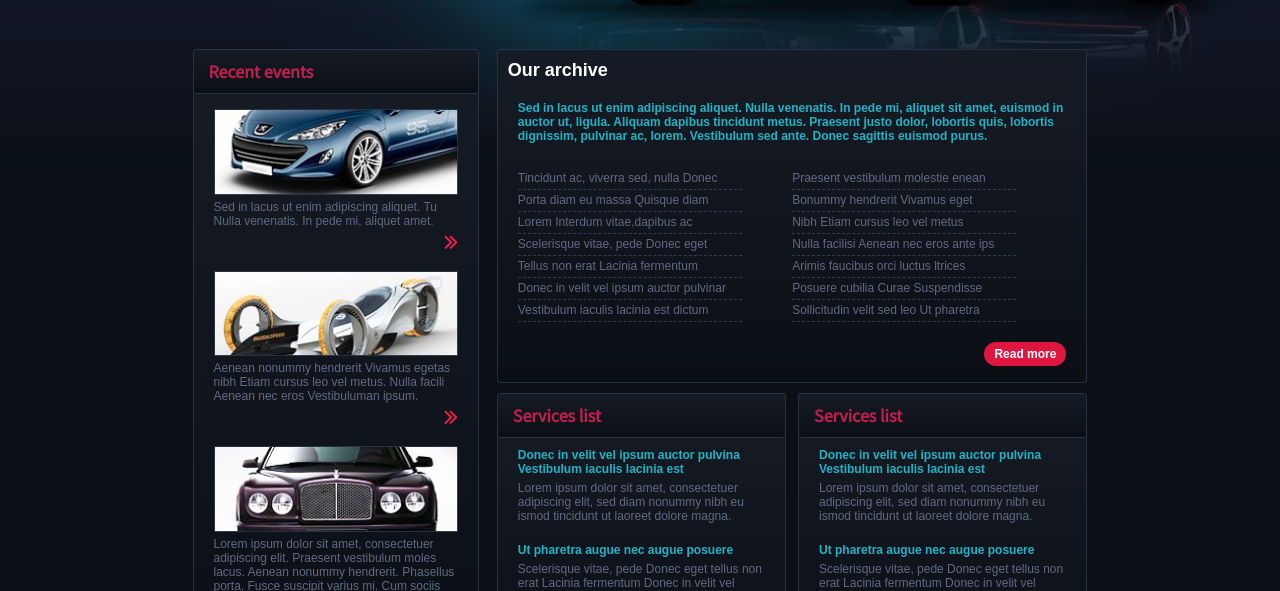
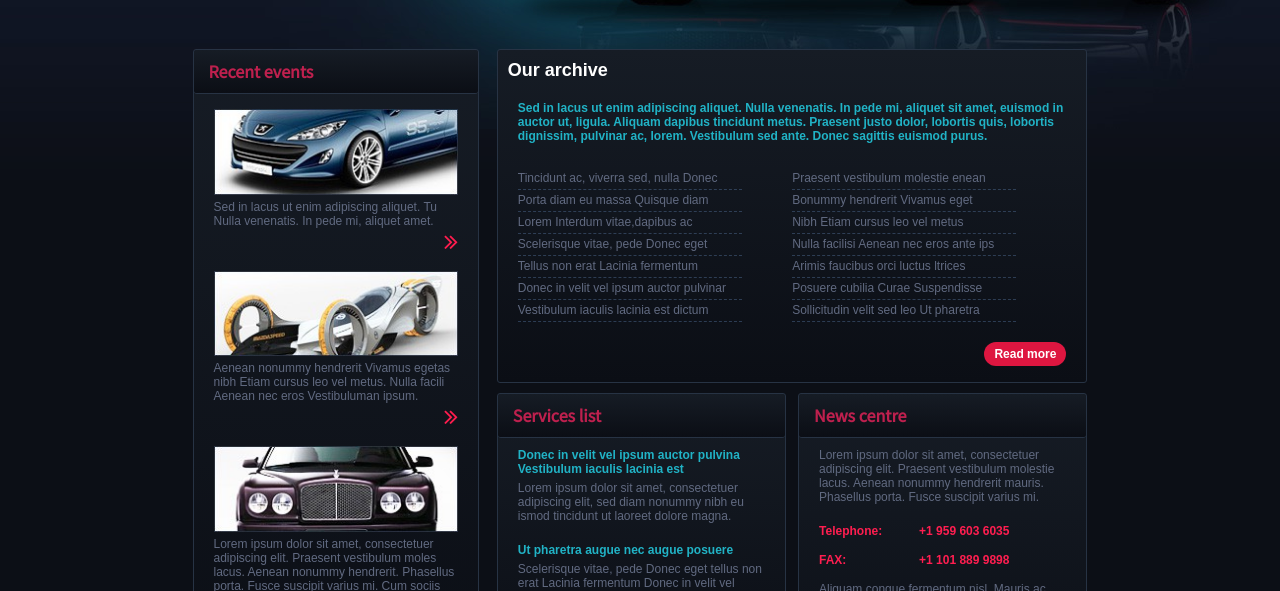
Before and after one commit to Fateswhisper/fateswhisper.github.io, a plain HTML site: page projects/9/content/events.html in a window 1280 px wide. Shown: the part 361-952 px from the top of the page. Drawn offline with Linux system fonts and the light colour scheme; a web font is replaced by a local one.

Commit message:
misc fixed

```diff
--- a/projects/9/content/events.html
+++ b/projects/9/content/events.html
@@ -100,12 +100,12 @@
                 </div>
             </div>
             <div class="evcont-2-item w49">
-                <div class="block-title">Services list</div>
+                <div class="block-title">News centre</div>
                 <div class="evcont-2-content">
-                    <p>Donec in velit vel ipsum auctor pulvina Vestibulum iaculis lacinia est</p>
-                    <span>Lorem ipsum dolor sit amet, consectetuer adipiscing elit, sed diam nonummy nibh eu ismod tincidunt ut laoreet dolore magna.</span>
-                    <p>Ut pharetra augue nec augue posuere</p>
-                    <span>Scelerisque vitae, pede Donec eget tellus non erat Lacinia fermentum Donec in velit vel ipsum auctor pulvinar. Vestibulum iaculis lacinia est roin dictum.</span>
+                    <span>Lorem ipsum dolor sit amet, consectetuer adipiscing elit. Praesent vestibulum molestie lacus. Aenean nonummy hendrerit mauris. Phasellus porta. Fusce suscipit varius mi.</span>
+                    <p class="contact-red"><span>Telephone:</span>+1 959 603 6035</p>
+                    <p class="contact-red"><span>FAX:</span>+1 101 889 9898</p>
+                    <span>Aliquam congue fermentum nisl. Mauris ac cumsan nulla vel diam. Sed in lacus ut enim adipiscing aliquet. Nulla venenatis. In pede mi, aliquet sit amet, euismod in, auct or ut, ligula. Aliquam dapibus tincidunt  metus. Praesent justo dolor, lobortis quis.</span>
                     <a href="#">Read more</a>
                 </div>
             </div>
--- a/projects/9/css/style.css
+++ b/projects/9/css/style.css
@@ -454,3 +454,11 @@ body {
 .mr2 {
     margin-right: 2%;
 }
+.contact-red {
+    color: #ff1e50 !important;
+}
+.contact-red span {
+    display: inline-block;
+    width: 100px;
+    padding-bottom: 10px;
+}
```
Also changed, not shown: projects/9/index.html (+3 -3 lines).
